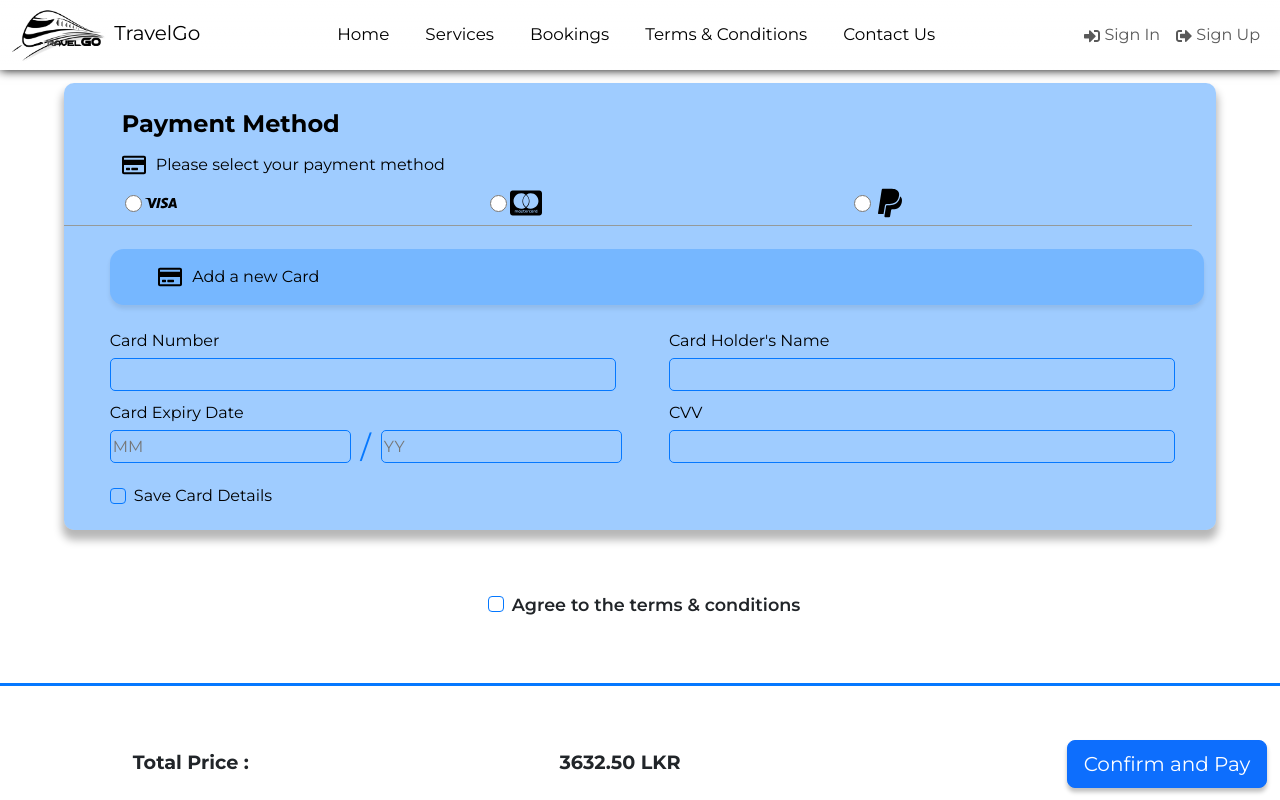
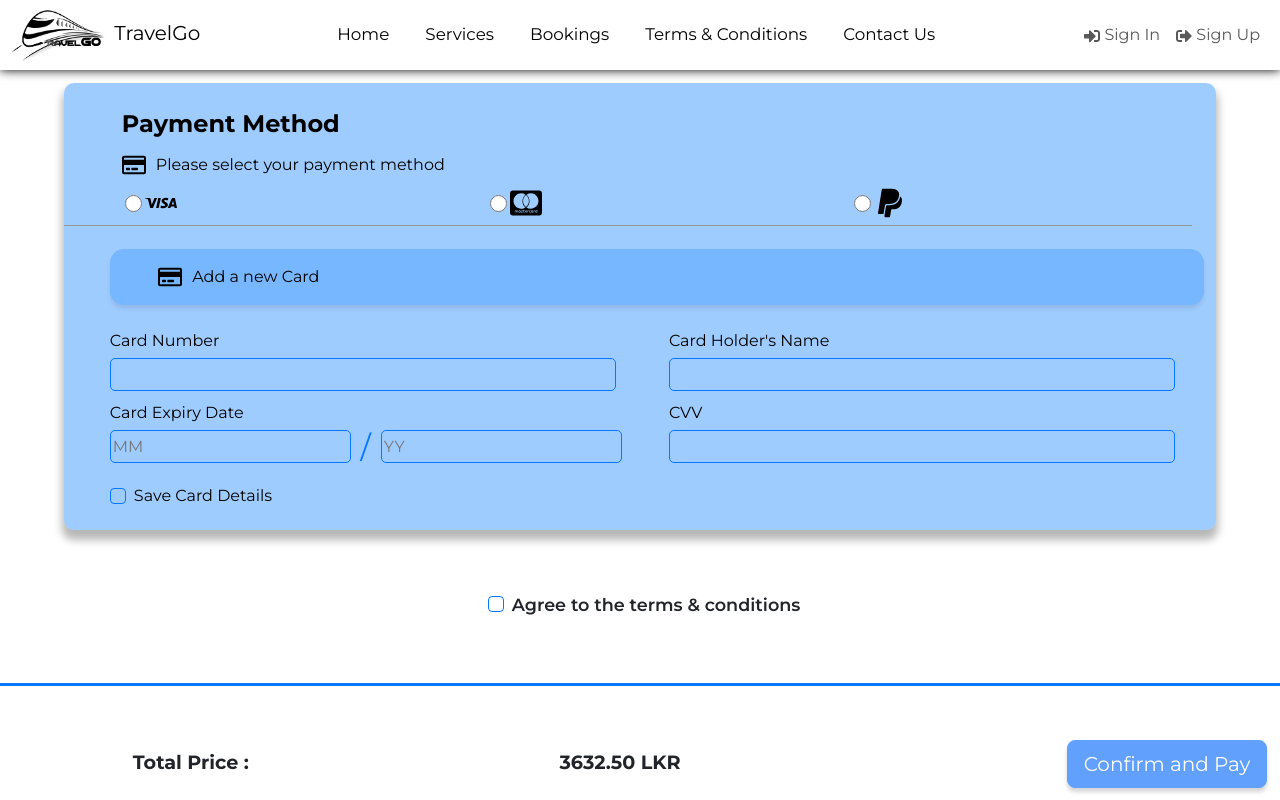
Before and after one commit to nadeeshaMadusanka99/TravelGo-Frontend, a React (Vite) app: page /payment in a window 1280 px wide. Built offline with nearby package versions, Linux system fonts and the light colour scheme.

Commit message:
payment screen

```diff
--- a/src/Screens/Payment/Payment.jsx
+++ b/src/Screens/Payment/Payment.jsx
@@ -1,10 +1,11 @@
 import React, { useState } from "react";
 import { Col, Row, Container } from "react-bootstrap";
-import { LinkContainer } from "react-router-bootstrap";
 import "./Payment.scss";
 import { FaRegCreditCard, FaCcMastercard, FaPaypal } from "react-icons/fa";
 import { RiVisaLine } from "react-icons/ri";
 import MyVerticallyCenteredModal from "./MyVerticallyCenteredModal";
+import { useNavigate, useLocation }  from "react-router-dom";
+
 
 const Payment = () => {
   const [formData, setFormData] = useState({
@@ -42,6 +43,18 @@ const handlePopup = () => {
       ...formData,
       [name]: newValue,
     });
+  };
+const navigate= useNavigate();
+
+const handleSubmit = () => {
+    // Convert the data to an object
+    const submitData = {
+      // fromStation,
+      terms,
+    };
+
+    // Use the history object to navigate to the next page and pass the data as query parameters
+    navigate("/eticket", { state: { submitData } });
   };
   return (
     <main className="payment">
@@ -239,11 +252,15 @@ const handlePopup = () => {
             <p className="total-value mt-2"> 3632.50 LKR</p>
           </Col>
           <Col xs={12} md={4} className="btncontainer">
-            <LinkContainer to="/eticket">
-              <button className="btn btn-primary  btn-lg check-btn">
+
+              <button className="btn btn-primary
+               btn-lg check-btn"
+               disabled={!terms}
+               onClick={handleSubmit}
+              >
                 Confirm and Pay
               </button>
-            </LinkContainer>
+
           </Col>
         </Row>
       </Container>
```
